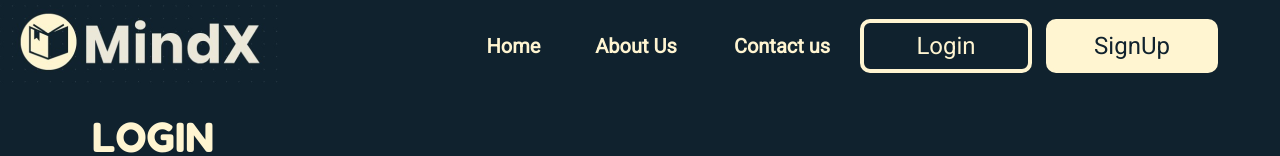
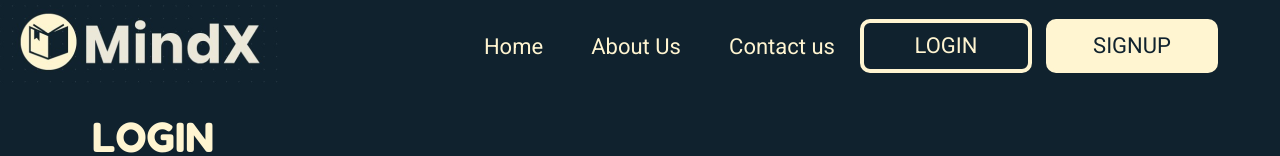
Before and after one commit to A2S-InnovateTech/mindx.github.io, a React (Create React App) app: page /login in a window 1280 px wide. Shown: the top 156 px of the page. Built offline with nearby package versions, Linux system fonts and the light colour scheme; grey boxes are pictures that could not be loaded.

Commit message:
minor design changes

```diff
--- a/src/components/Login.css
+++ b/src/components/Login.css
@@ -20,8 +20,8 @@
     height: 26px;
     font-family: Roboto;
     font-style: normal;
-    font-weight: bold;
-    font-size: 20px;
+    font-weight: 300;
+    font-size: 22px;
     line-height: 23px;
     text-align: center;
     color: #FFF5D1;
@@ -55,7 +55,7 @@ height: 26px;
     font-family: Roboto;
     font-style: normal;
     font-weight: 500;
-    font-size: 24px;
+    font-size: 22px;
     line-height: 28px;
     text-align: center;
     color: #FFF5D1;
@@ -75,7 +75,7 @@ height: 26px;
     font-family: Roboto;
     font-style: normal;
     font-weight: 500;
-    font-size: 24px;
+    font-size: 22px;
     line-height: 28px;
     text-align: center;
     color: #10222E;
@@ -261,15 +261,11 @@ margin-right: 20px;
 }
 
 .login-btn:hover{
-    background: #FFF5D1;
-    border-color: #10222E;
-    color: #10222E;
+    opacity: 0.6;
 }
 
 .signup-btn:hover{
-    background-color: #10222E;
-    border-color: #EBE7DA;
-    color: #EBE7DA;
+    opacity: 0.6;
 }
 
 .final-btn:hover{
--- a/src/components/Login.js
+++ b/src/components/Login.js
@@ -45,8 +45,8 @@ function Login({ history }) {
                     </div>
                 </div>
                 <div className="buttons">
-                <button className="login-btn">Login</button>
-                <a href="http://localhost:3000/signup"><button className="signup-btn">SignUp</button></a>
+                <button className="login-btn">LOGIN</button>
+                <a href="http://localhost:3000/signup"><button className="signup-btn">SIGNUP</button></a>
                 </div>
             </div>
 
--- a/src/components/Signup.css
+++ b/src/components/Signup.css
@@ -9,8 +9,8 @@
     height: 26px;
     font-family: Roboto;
     font-style: normal;
-    font-weight: bold;
-    font-size: 20px;
+    font-weight: 300;
+    font-size: 22px;
     line-height: 23px;
     text-align: center;
     color: #FFF5D1;
@@ -48,7 +48,7 @@
     font-family: Roboto;
     font-style: normal;
     font-weight: 500;
-    font-size: 24px;
+    font-size: 22px;
     line-height: 28px;
     text-align: center;
     color: #10222E;
@@ -71,7 +71,7 @@ border-radius: 10px;
 font-family: Roboto;
 font-style: normal;
 font-weight: 500;
-font-size: 24px;
+font-size: 22px;
 line-height: 28px;
 text-align: center;
 color: #FFF5D1;
@@ -189,15 +189,11 @@ display: flex;
 }
 
 .login-btn-s:hover{
-    background-color: #10222E;
-    border-color: #EBE7DA;
-    color: #EBE7DA;
+    opacity: 0.6;
 }
 
 .signup-btn-s:hover{
-    background: #FFF5D1;
-    border-color: #10222E;
-    color: #10222E;
+    opacity: 0.6;
 }
 
 .final-btn-s:hover{
--- a/src/components/Signup.js
+++ b/src/components/Signup.js
@@ -37,8 +37,8 @@ function Signup({history}) {
                     </div>
                 </div>
                 <div className="buttons-s">
-                <a href="http://localhost:3000/login"> <button className="login-btn-s">Login</button></a>
-                    <button className="signup-btn-s">SignUp</button>
+                <a href="http://localhost:3000/login"> <button className="login-btn-s">LOGIN</button></a>
+                    <button className="signup-btn-s">SIGNUP</button>
                 </div>
             </div>
             <div className="total-p-s">
```
